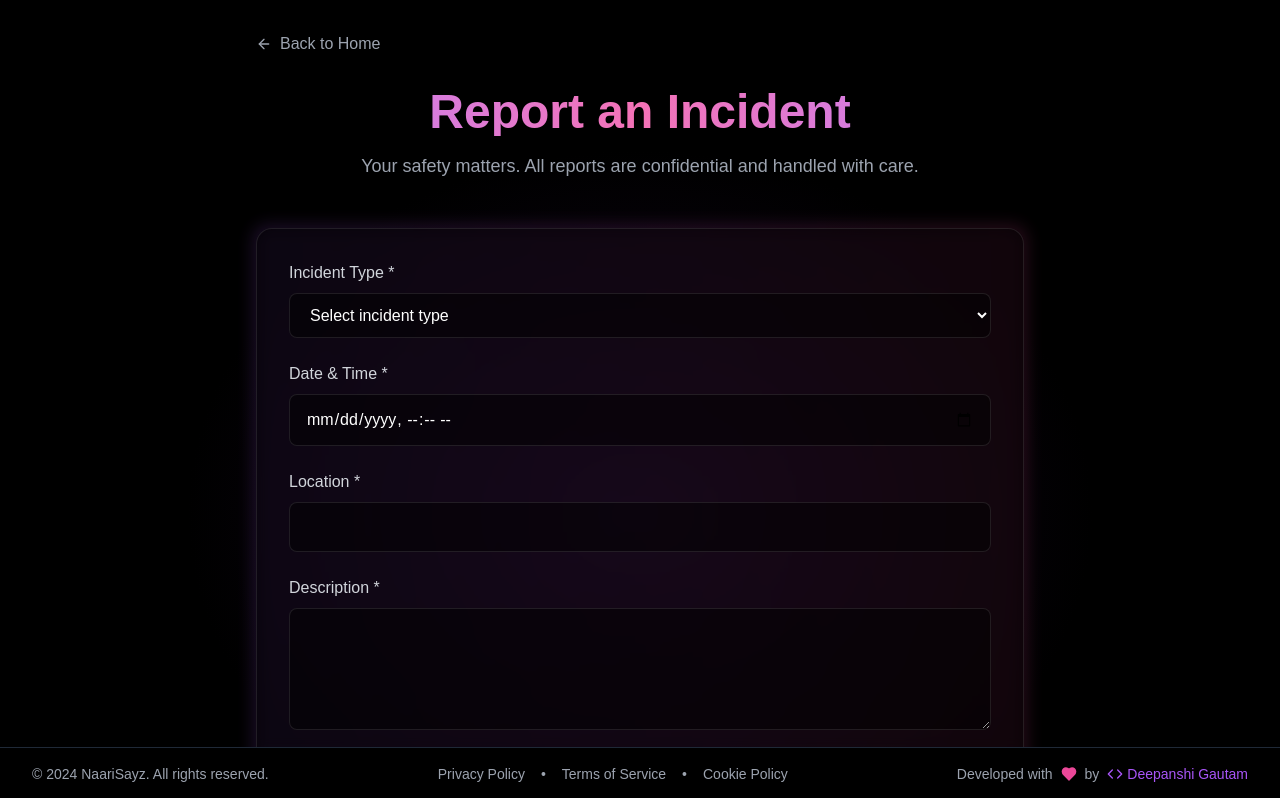
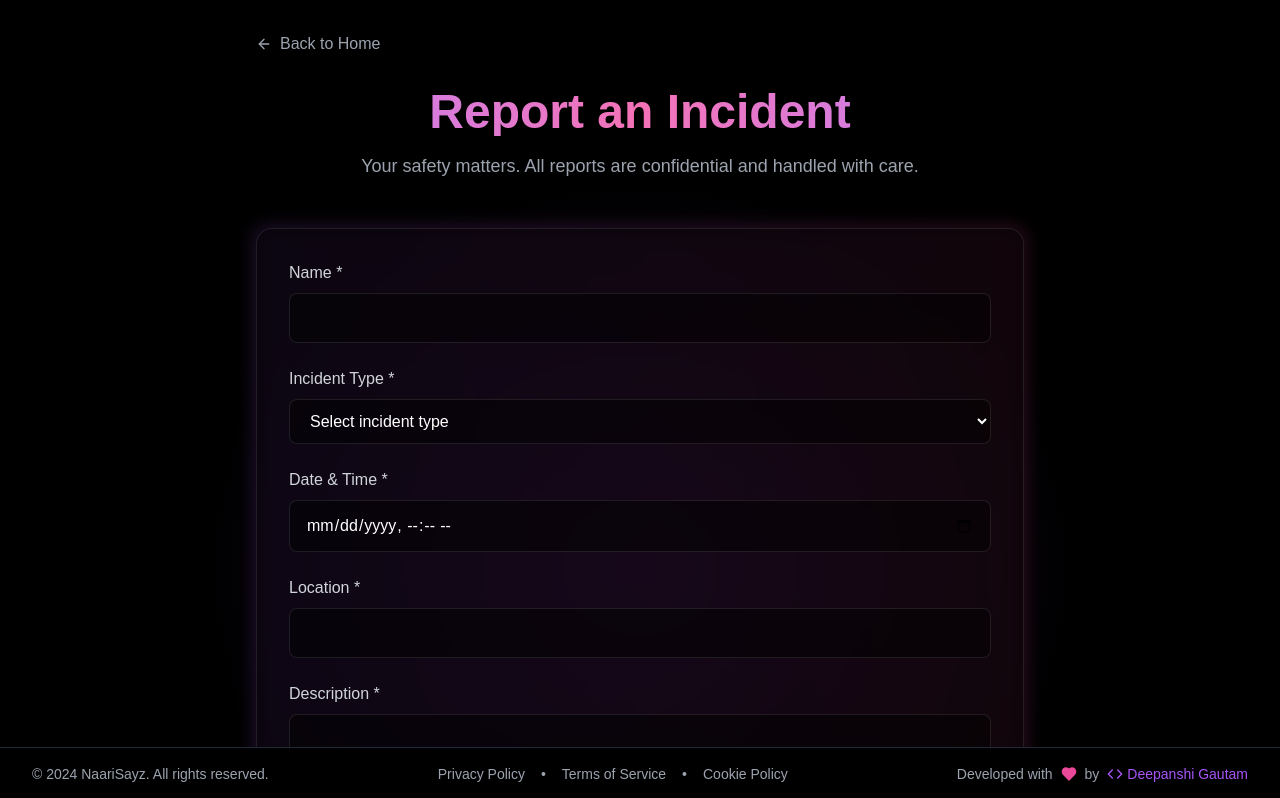
Before and after one commit to deepanshigautam/NaariSayz, a Next.js app: page /report in a window 1280 px wide. Shown: the top 798 px of the page. Built offline with nearby package versions, Linux system fonts and the light colour scheme; no server answers.

Commit message:
added more attributes in report form

```diff
--- a/src/app/report/page.tsx
+++ b/src/app/report/page.tsx
@@ -8,6 +8,7 @@ import { supabase } from "@/src/services/supabaseClient";
 
 // Define the type for formData
 interface FormData {
+  username:string,
   incidentType: string;
   dateTime: string;
   location: string;
@@ -20,6 +21,7 @@ const ReportPage: React.FC = () => {
   const [isSubmitting, setIsSubmitting] = useState(false);
   const [showConfirmation, setShowConfirmation] = useState(false);
   const [formData, setFormData] = useState<FormData>({
+    username:"",
     incidentType: "",
     dateTime: "",
     location: "",
@@ -93,6 +95,7 @@ const ReportPage: React.FC = () => {
 
     try {
       const { error: _error } = await supabase.from("report-incident").insert({
+        username: formData.username,
         incident_type: formData.incidentType,
         date_time: formData.dateTime,
         location: formData.location,
@@ -137,6 +140,7 @@ const ReportPage: React.FC = () => {
               onClick={() => {
                 setShowConfirmation(false);
                 setFormData({
+                  username:"",
                   incidentType: "",
                   dateTime: "",
                   location: "",
@@ -192,6 +196,19 @@ const ReportPage: React.FC = () => {
                   <div className="absolute -inset-1 bg-gradient-to-r from-purple-500/20 to-pink-500/20 rounded-2xl blur opacity-75" />
                   <div className="relative bg-black/50 backdrop-blur-sm rounded-2xl p-8 border border-white/10">
                     <div className="space-y-6">
+                    <div>
+                        <label className="block text-gray-300 mb-2">Name *</label>
+                        <input
+                          type="text"
+                          name="username"
+                          value={formData.username}
+                          onChange={handleChange}
+                          className={`w-full bg-black/50 border ${errors.username ? 'border-red-500' : 'border-white/10'} rounded-lg px-4 py-3 text-white focus:outline-none focus:border-purple-500 transition-colors`}
+                        />
+                        {errors.username && (
+                          <p className="text-red-400 text-sm mt-1">{errors.username}</p>
+                        )}
+                      </div>
                       <div>
                         <label className="block text-gray-300 mb-2">Incident Type *</label>
                         <select
@@ -239,6 +256,7 @@ const ReportPage: React.FC = () => {
                           <p className="text-red-400 text-sm mt-1">{errors.location}</p>
                         )}
                       </div>
+
 
                       <div>
                         <label className="block text-gray-300 mb-2">Description *</label>
```
